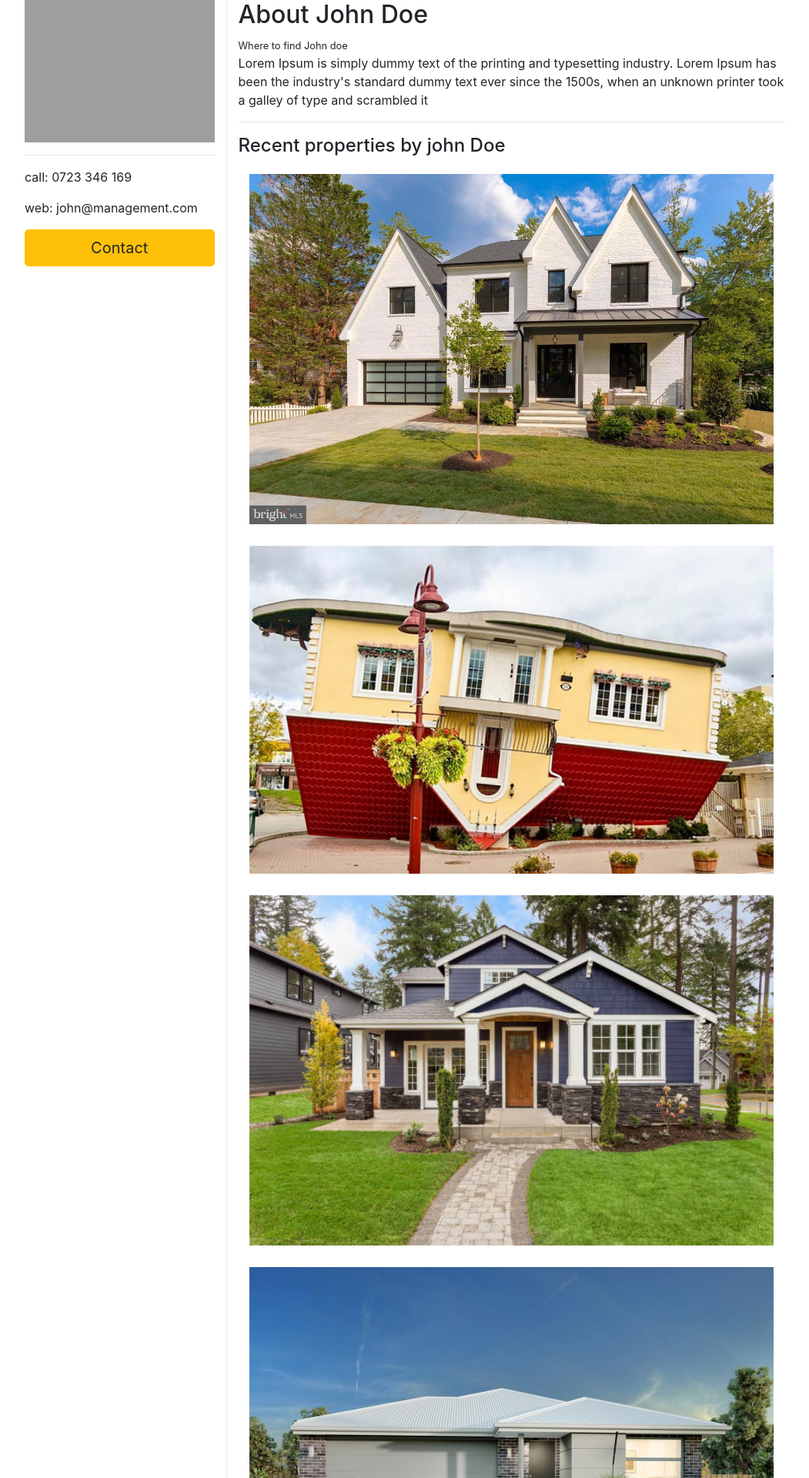
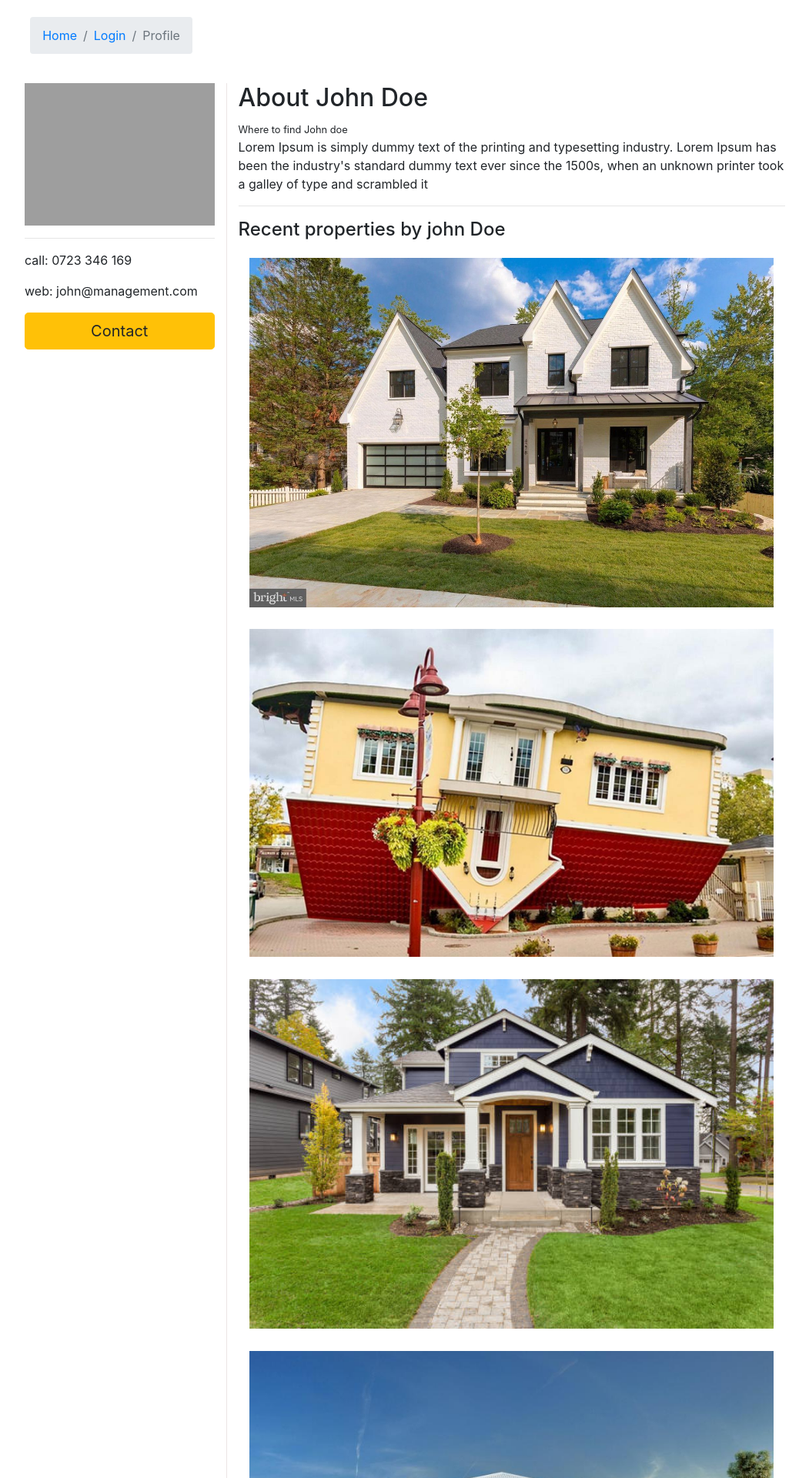
Before and after one commit to Gichimu/rental-management-system, a PHP site: page /profile.html in a window 1280 px wide. Shown: the top 1920 px of the page at 77% size, without its empty margins (53-1104 px from the left). Run offline with PHP 8.4, Linux system fonts and the light colour scheme; grey boxes are pictures that could not be loaded.

Commit message:
add breadcrumb + styles

```diff
--- a/profile.html
+++ b/profile.html
@@ -12,6 +12,15 @@
 </head>
 <body>
     <div class="container">
+        <div class="row" id="breadcrumb">
+            <nav aria-label="breadcrumb">
+                <ol class="breadcrumb">
+                    <li class="breadcrumb-item"><a href="#">Home</a></li>
+                    <li class="breadcrumb-item"><a href="#">Login</a></li>
+                    <li class="breadcrumb-item active" aria-current="page">Profile</li>
+                </ol>
+            </nav>
+        </div>
         <div class="row">
             <div class="col-md-3" id="left">
                 <div class="sticky-top">
--- a/styles.css
+++ b/styles.css
@@ -5,6 +5,11 @@ body {
 .row {
     width: 100%;
 
+}
+
+#breadcrumb {
+    width: 100%;
+    padding: 2%;
 }
 
 .col-md-3 {
```
